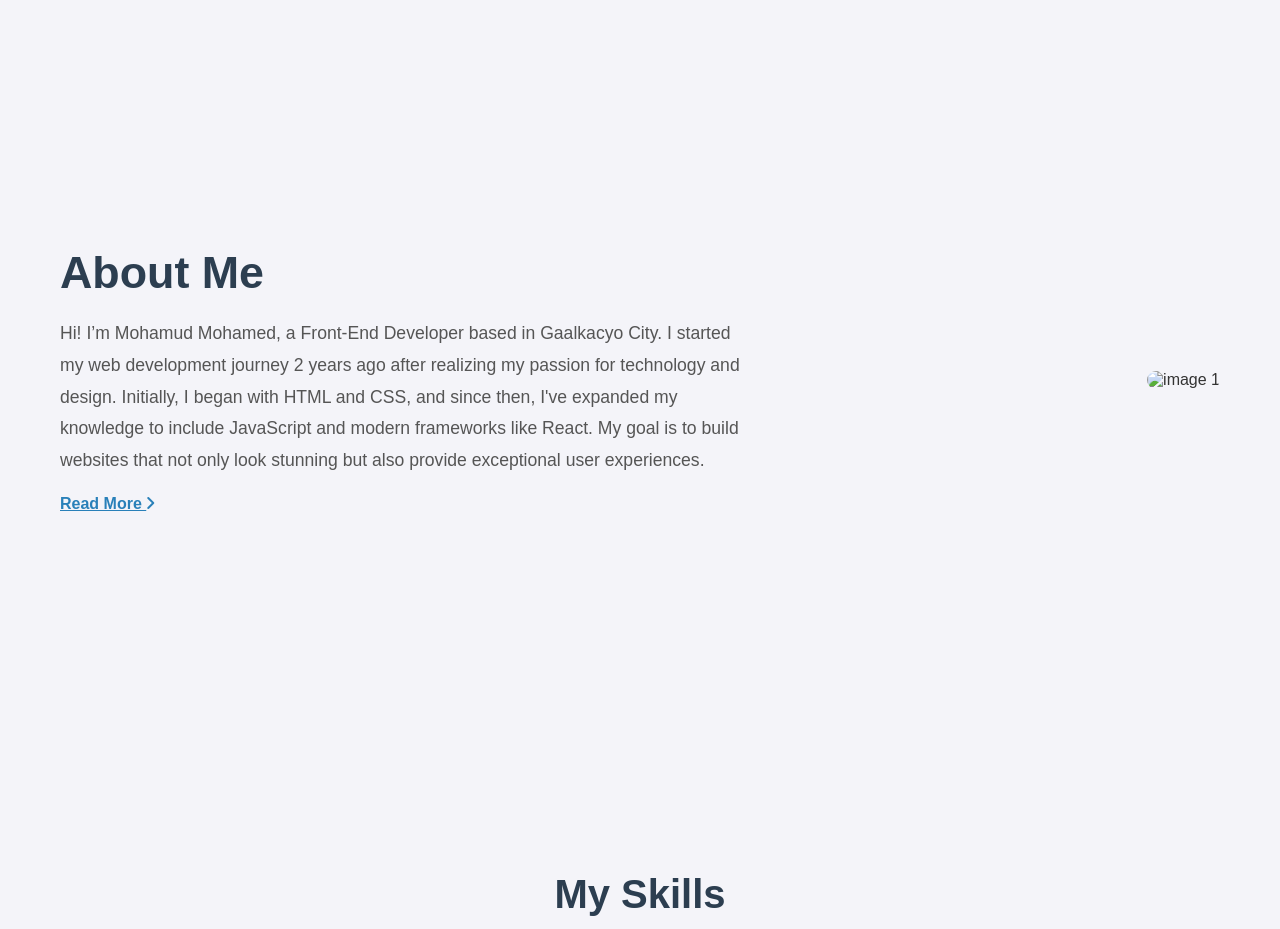
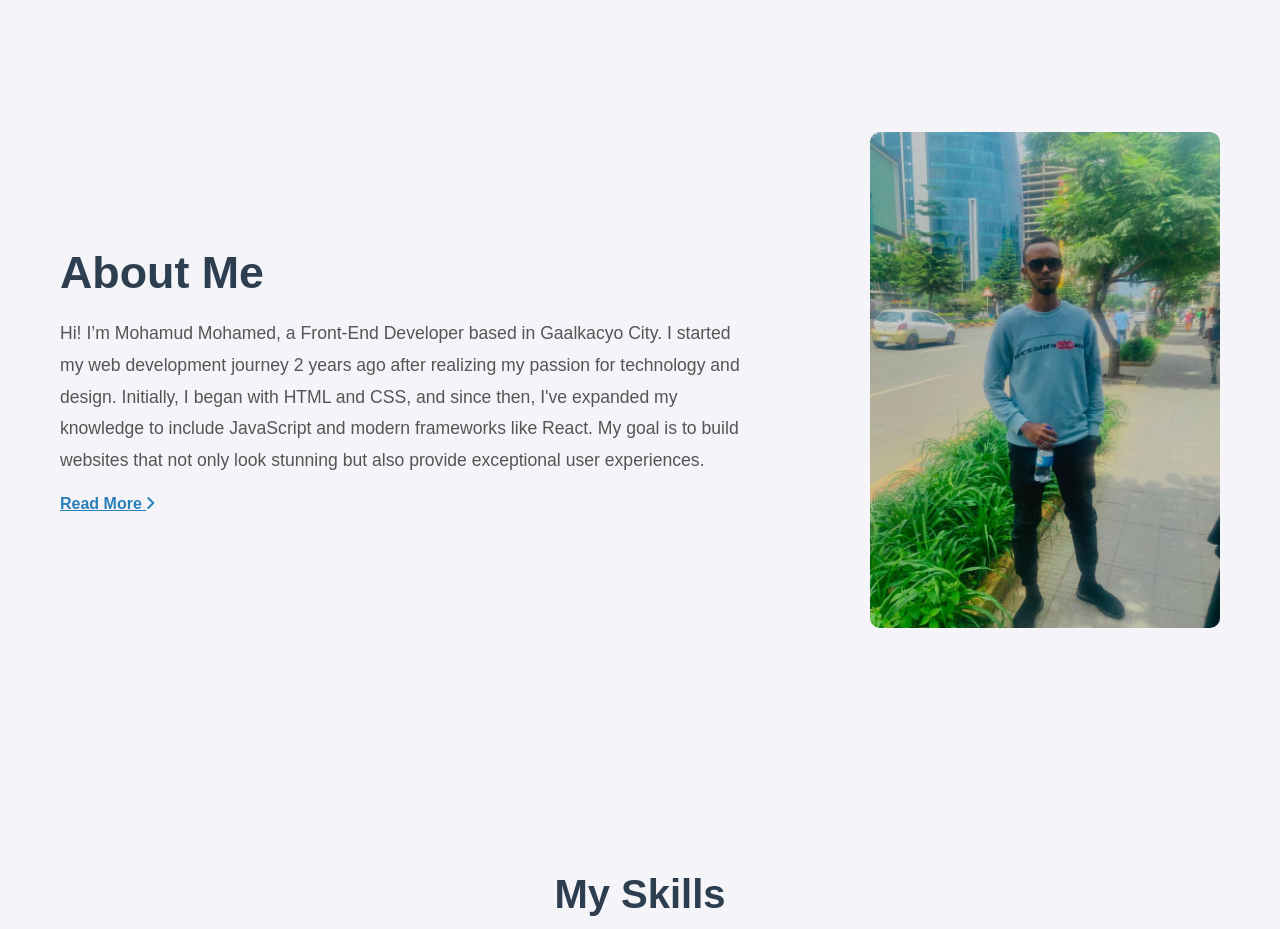
Before and after one commit to Mohamud49/My-Portfolio, a plain HTML site: page index.html in a window 1280 px wide. Shown: the part 820-1749 px from the top of the page. Drawn offline with Linux system fonts and the light colour scheme.

Commit message:
Update index.html

```diff
--- a/index.html
+++ b/index.html
@@ -91,10 +91,10 @@
 
         </div>
         <div class="about-images hidden">
-          <img src="./133816551240432458.jpg" alt="image 1" class="about-image">
-          <img src="./133816551240432458.jpg" alt="image 2" class="about-image" id="image2" style="display: none;">
-          <img src="./133816551240432458.jpg" alt="image 2" class="about-image" id="image3" style="display: none;">
-          <img src="./133816551240432458.jpg" alt="image 2" class="about-image" id="image4" style="display: none;">
+          <img src="./Addis.jpg" alt="image 1" class="about-image">
+          <img src="./Gra.jpg" alt="image 2" class="about-image" id="image2" style="display: none;">
+          <img src="./addi.JPG" alt="image 2" class="about-image" id="image3" style="display: none;">
+          <img src="./Graduation.jpg" alt="image 2" class="about-image" id="image4" style="display: none;">
         </div>
 
       </section>
@@ -247,7 +247,7 @@
         <img src="./right.png" alt="Popup Image">
       </div>
       <div class="popup-text">
-        <p>Thank you for contacting us! We'll get back to you soon.</p>
+        <p>Thank you for <span>contacting us!</span> We'll get back to you soon.</p>
         <button class="ok-button" id="ok-button">OK</button>
       </div>
     </div>
@@ -352,7 +352,7 @@
         <img src="./right.png" alt="Popup Image">
       </div>
       <div class="popup-text">
-        <p>Thank you for subscribing us! We'll get back to you soon.</p>
+        <p>Thank you for <span>subscribing us!</span> We'll get back to you soon.</p>
         <button class="ok-button" id="ok-buttons">OK</button>
       </div>
     </div>
```
